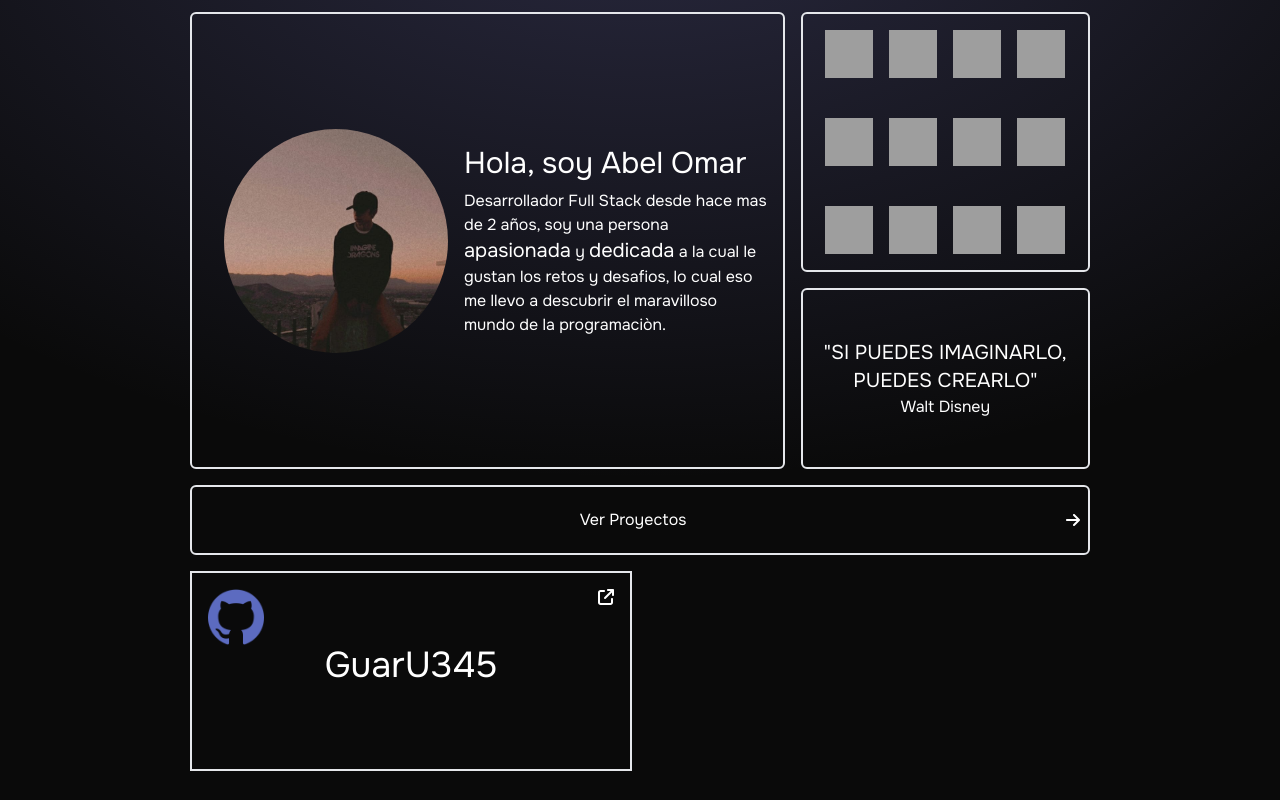
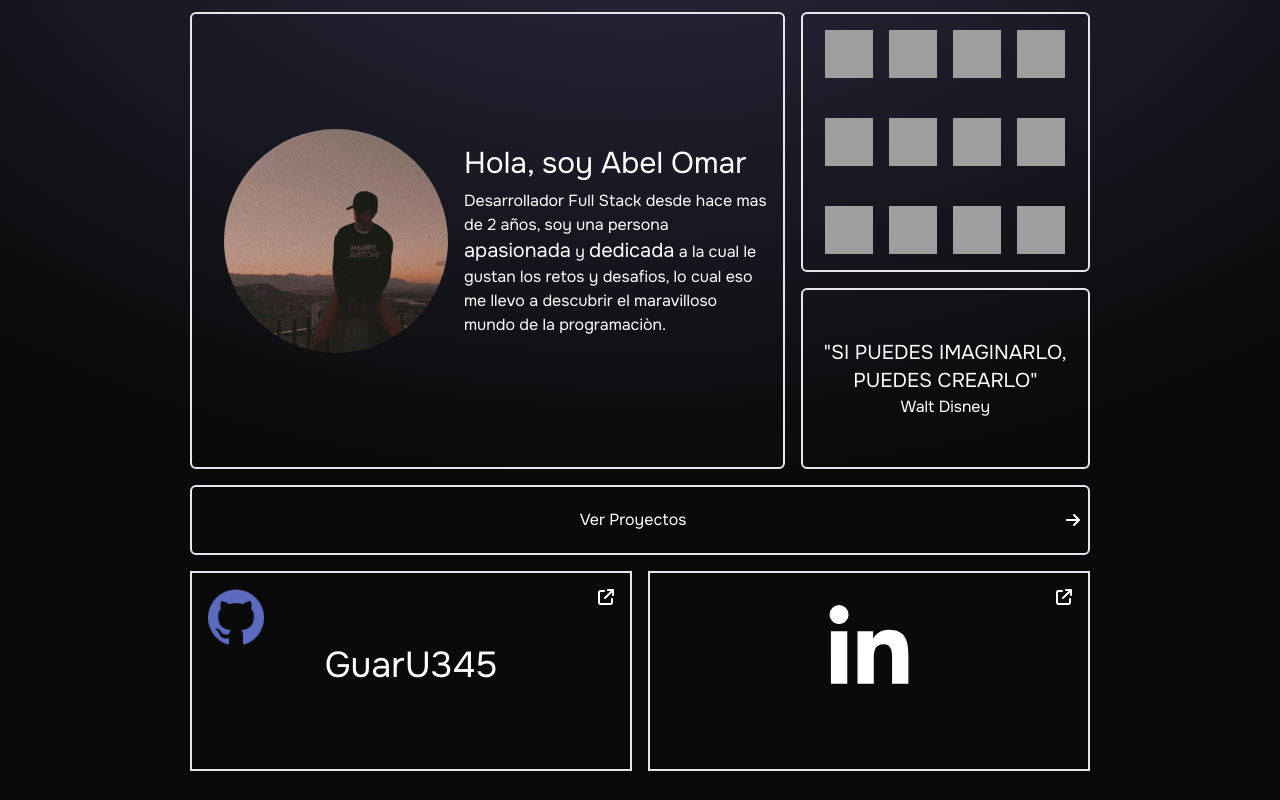
Before and after one commit to GuarU345/portfolio-astro, an Astro site: page / in a window 1280 px wide. Built offline with nearby package versions, Linux system fonts and the light colour scheme; Astro itself is replaced by a stand-in of ours; grey boxes are pictures that could not be loaded.

Commit message:
add linkedin

```diff
--- /dev/null
+++ b/src/components/Linkedin.astro
@@ -0,0 +1,17 @@
+---
+import GoToIcon from "./icons/GoTo.astro";
+import LinkedIcon from "./icons/LinkedIcon.astro";
+---
+
+<a
+  href="https://www.linkedin.com/in/abel-omar-dominguez-martinez-083264256/"
+  target="_blank"
+  class="col-span-6 h-[200px] border-2 p-4 hover:scale-105"
+>
+  <div class="flex justify-end">
+    <GoToIcon />
+  </div>
+  <div class="grid place-content-center">
+    <LinkedIcon />
+  </div>
+</a>
--- /dev/null
+++ b/src/components/icons/LinkedIcon.astro
@@ -0,0 +1,11 @@
+<svg
+  fill="currentColor"
+  xmlns="http://www.w3.org/2000/svg"
+  height="90"
+  width="90"
+  viewBox="0 0 448 512"
+>
+  <path
+    d="M100.3 448H7.4V148.9h92.9zM53.8 108.1C24.1 108.1 0 83.5 0 53.8a53.8 53.8 0 0 1 107.6 0c0 29.7-24.1 54.3-53.8 54.3zM447.9 448h-92.7V302.4c0-34.7-.7-79.2-48.3-79.2-48.3 0-55.7 37.7-55.7 76.7V448h-92.8V148.9h89.1v40.8h1.3c12.4-23.5 42.7-48.3 87.9-48.3 94 0 111.3 61.9 111.3 142.3V448z"
+  ></path></svg
+>
--- a/src/pages/index.astro
+++ b/src/pages/index.astro
@@ -6,6 +6,7 @@ import Layout from "../layouts/Layout.astro";
 import Inspiration from "../components/Inspiration.astro";
 import Github from "../components/Github.astro";
 import Socials from "../components/Socials.astro";
+import Linkedin from "../components/Linkedin.astro";
 ---
 
 <Layout title="Welcome to Astro.">
@@ -20,6 +21,7 @@ import Socials from "../components/Socials.astro";
     </section>
     <section class="grid grid-cols-12 gap-4">
       <Github />
+      <Linkedin />
     </section>
     <section></section>
   </main>
```
